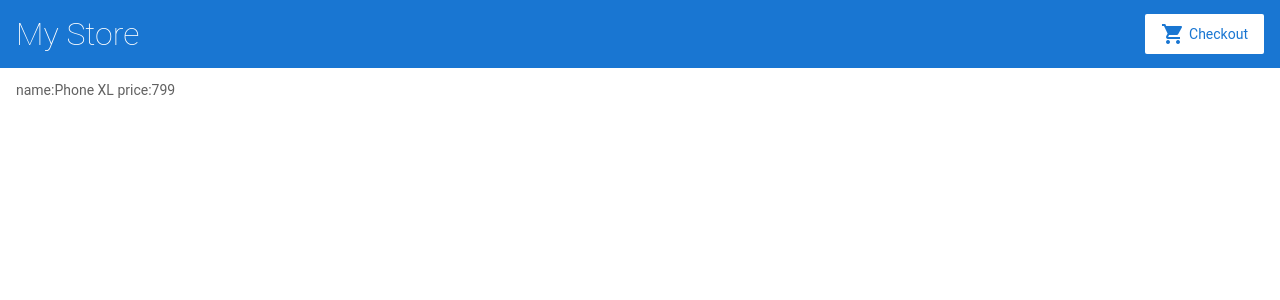
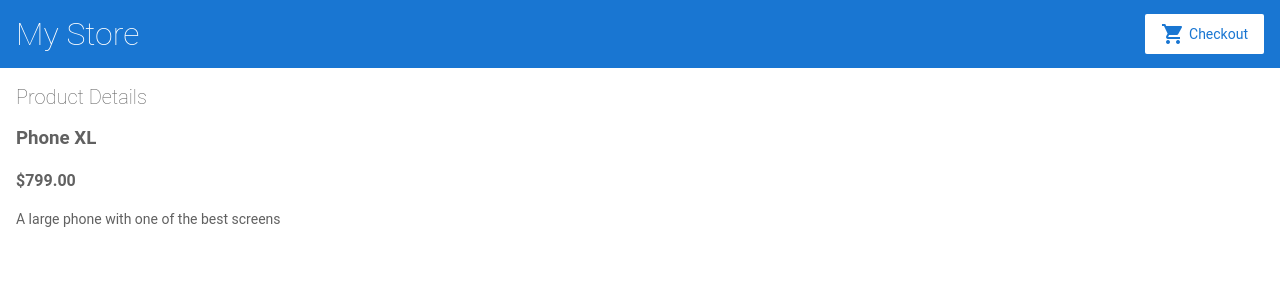
Before and after one commit to moreau56/angular-n8gmd8-zxoqvk, an Angular app: page /products/1 in a window 1280 px wide. Shown: the top 300 px of the page. Built offline with nearby package versions, Linux system fonts and the light colour scheme.

Commit message:
1 file modified

```diff
--- a/src/app/product-details/product-details.component.html
+++ b/src/app/product-details/product-details.component.html
@@ -1,3 +1,7 @@
-<p>
-name:{{product.name}} price:{{product.price}}
-</p>
+<h2>Product Details</h2>
+
+<div *ngIf="product">
+  <h3>{{ product.name }}</h3>
+  <h4>{{ product.price | currency }}</h4>
+  <p>{{ product.description }}</p>
+</div>
```
